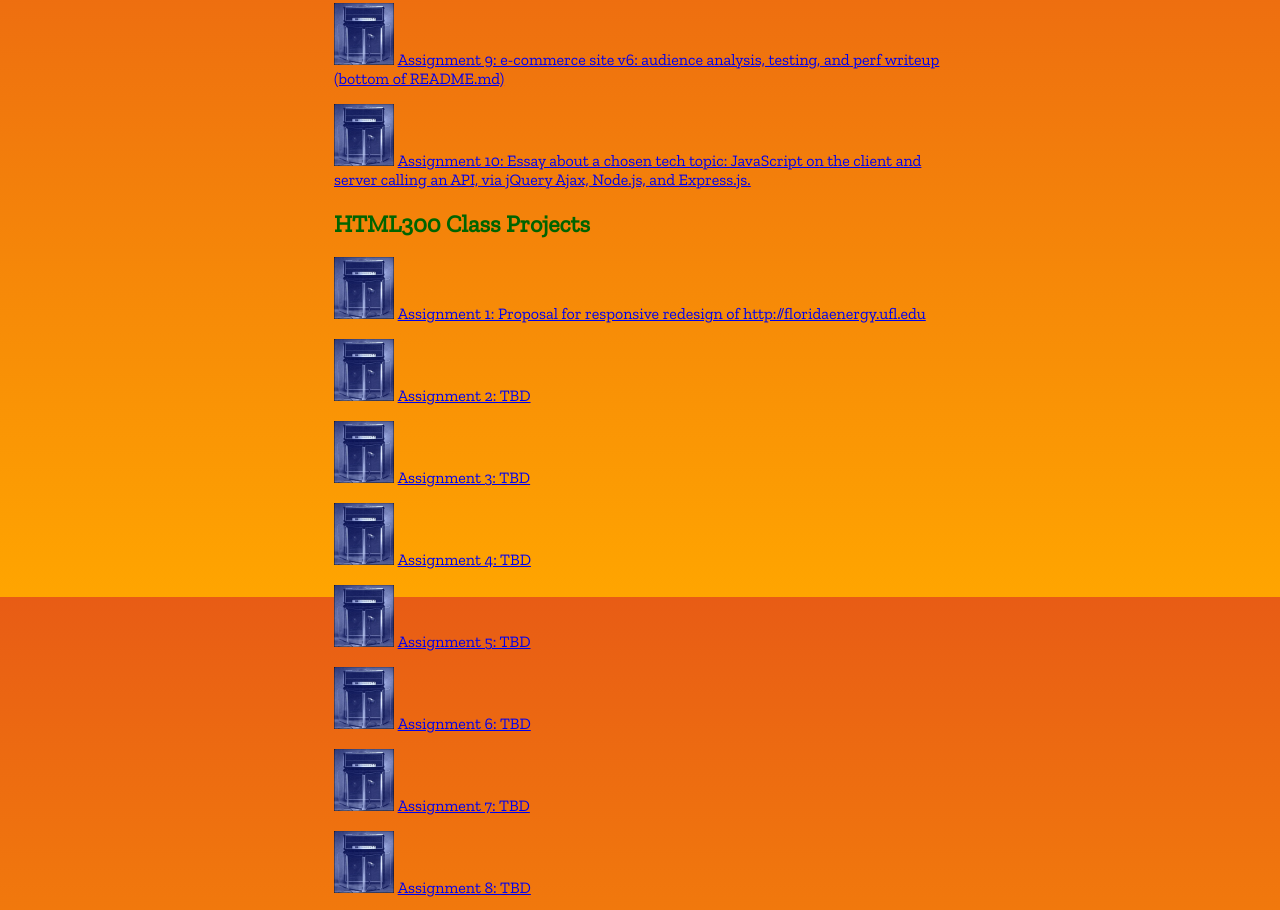
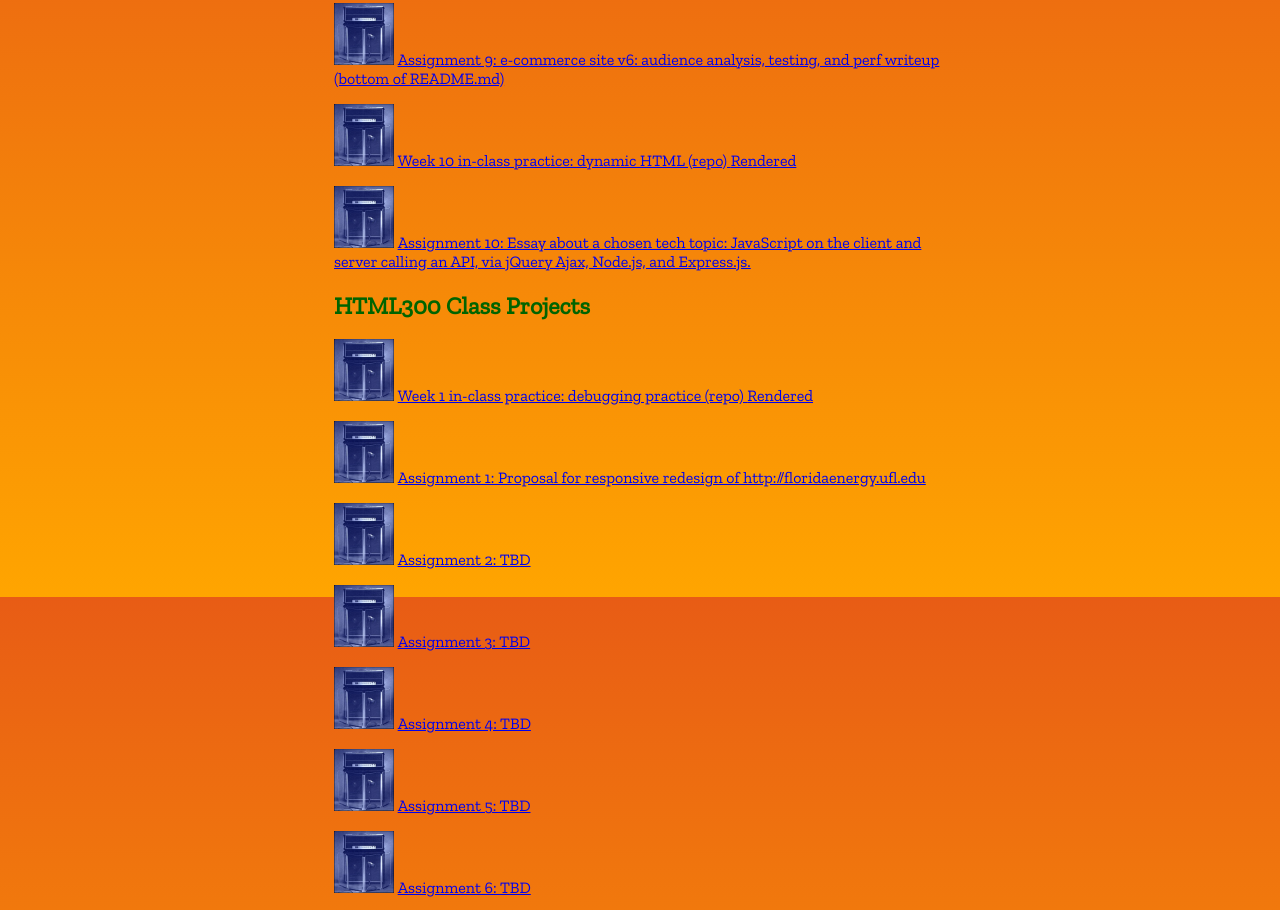
Before and after one commit to mikeshhoffman/portfolio, a plain HTML site: page index.html in a window 1280 px wide. Shown: the part 1803-2713 px from the top of the page. Drawn offline with nearby package versions, Linux system fonts and the light colour scheme.

Commit message:
Add in-class practice repos

```diff
--- a/index.html
+++ b/index.html
@@ -168,6 +168,14 @@
 
     <p>
       <img src="images/CS-A2-4.JPG" alt="Airplane" width="60">
+      <a href="https://github.com/mikeshhoffman/dynamic-html">
+        Week 10 in-class practice: dynamic HTML (repo)
+      </a>
+      <a href="https://mikeshhoffman.github.io/dynamic-html">Rendered</a>
+    </p>
+
+    <p>
+      <img src="images/CS-A2-4.JPG" alt="Airplane" width="60">
       <a href="https://github.com/mikeshhoffman/jsOnServer">
         Assignment 10: Essay about a chosen tech topic: JavaScript on the client and server calling an API, via jQuery Ajax, Node.js, and Express.js.
       </a>
@@ -177,6 +185,14 @@
 
     <!-- =============== 3rd Quarter =============== -->
     <h2>HTML300 Class Projects</h2>
+
+    <p>
+      <img src="images/CS-A2-4.JPG" alt="Airplane" width="60">
+      <a href="https://github.com/mikeshhoffman/debugging-practice">
+        Week 1 in-class practice: debugging practice (repo)
+      </a>
+      <a href="https://mikeshhoffman.github.io/debugging-practice/">Rendered</a>
+    </p>
 
     <p>
       <img src="images/CS-A2-4.JPG" alt="Airplane" width="60">
```
